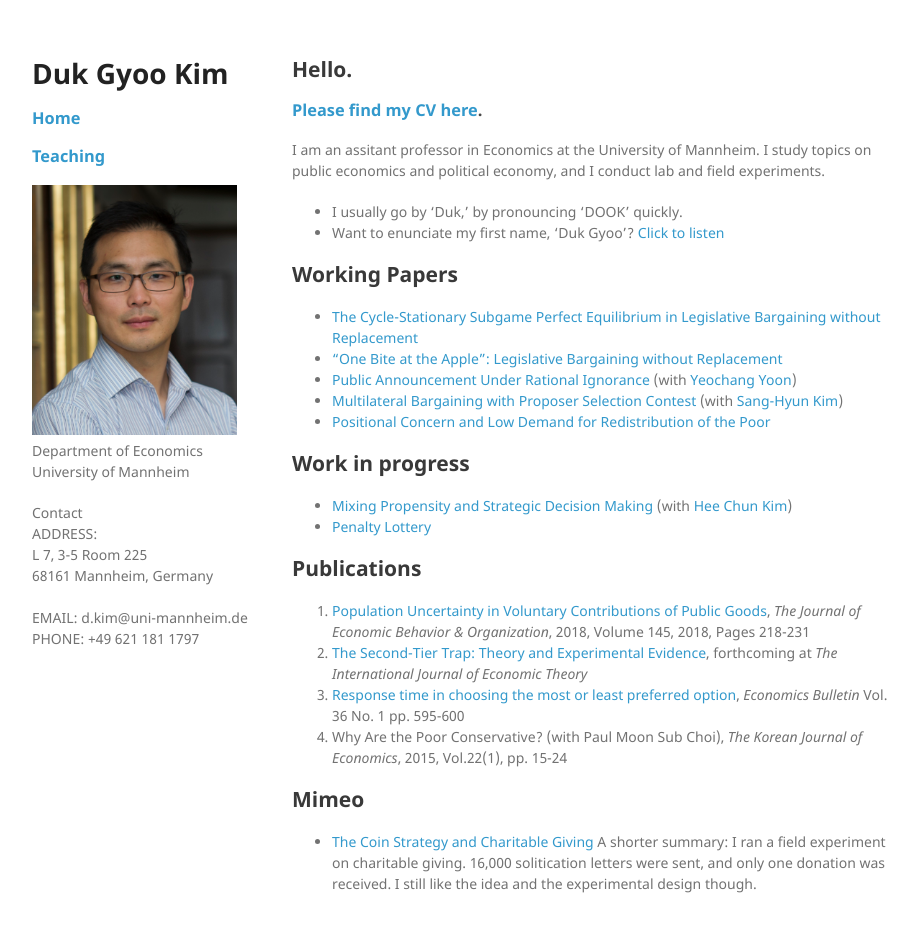
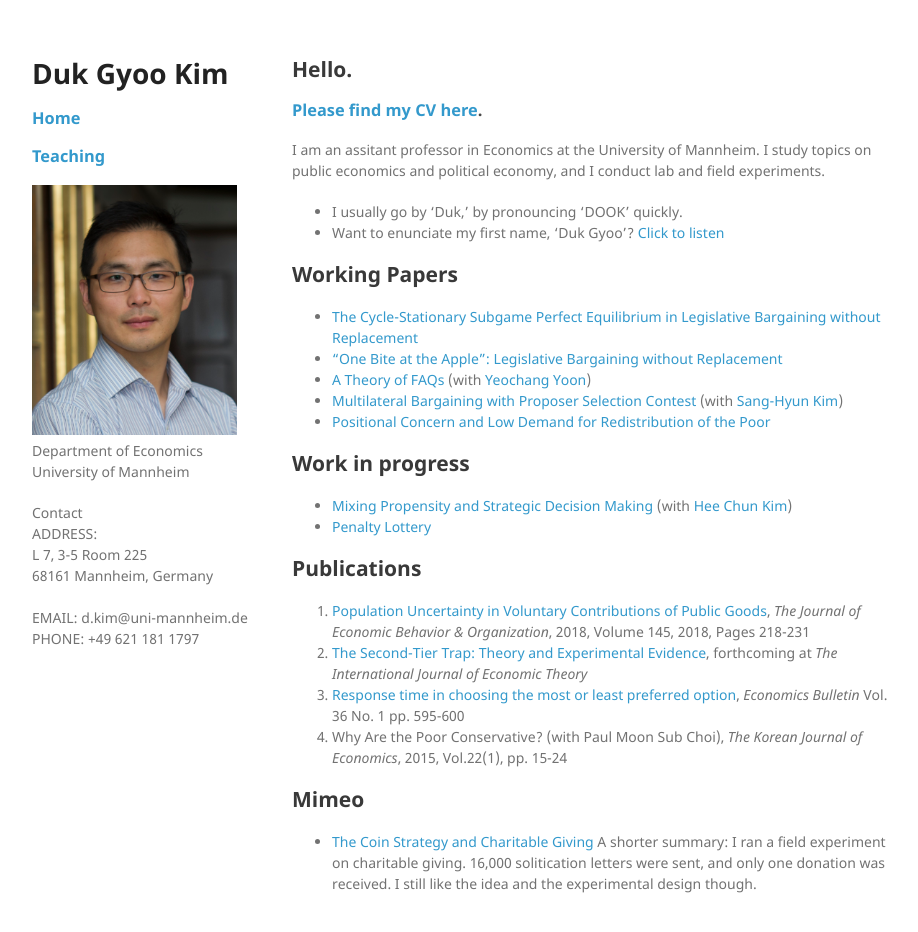
Before and after one commit to kimdukgyoo/kimdukgyoo.github.io, a Jekyll site: the page built from index.md, in a window 1280 px wide and 964 px high. Shown: the top 932 px of the window, without its empty margins (178-1096 px from the left). Built offline with Jekyll 4.4.1, drawn with Linux system fonts in a browser that asks for light colours; our own code applies the rules of GitHub Pages for plain Markdown files.

Commit message:
Update index.md

```diff
--- a/index.md
+++ b/index.md
@@ -12,7 +12,7 @@ I am an assitant professor in Economics at the University of Mannheim. I study t
 ## Working Papers
 * <a href="https://kimdukgyoo.github.io/pdfjs/web/viewer.html?file=CycleStationaryEquilibriumInLegislativeBargaining.pdf" target="_blank"> The Cycle-Stationary Subgame Perfect Equilibrium in Legislative Bargaining without Replacement</a>
 * <a href="https://kimdukgyoo.github.io/pdfjs/web/viewer.html?file=OneBiteAtTheApple.pdf" target="_blank">"One Bite at the Apple": Legislative Bargaining without Replacement</a>
-* <a href="http://ssrn.com/abstract=3118097" target="_blank"> Public Announcement Under Rational Ignorance</a> (with [Yeochang Yoon](https://sites.google.com/site/yyeochang/ "Yeochang Yoon's webpage"))
+* <a href="https://kimdukgyoo.github.io/pdfjs/web/theory-faqs_20180319.pdf" target="_blank"> A Theory of FAQs</a> (with [Yeochang Yoon](https://sites.google.com/site/yyeochang/ "Yeochang Yoon's webpage"))
 * <a href="https://kimdukgyoo.github.io/pdfjs/web/viewer.html?file=MultilateralBargainingWithProposerSelectionContest_20171230.pdf" target="_blank"> Multilateral Bargaining with Proposer Selection Contest</a> (with [Sang-Hyun Kim](https://sites.google.com/site/sanghyunkim46/home "Sang-Hyun Kim's webpage"))
 * <a href="https://kimdukgyoo.github.io/pdfjs/web/viewer.html?file=PositionalConcern_20180211.pdf" target="_blank"> Positional Concern and Low Demand for Redistribution of the Poor</a>
 
```
